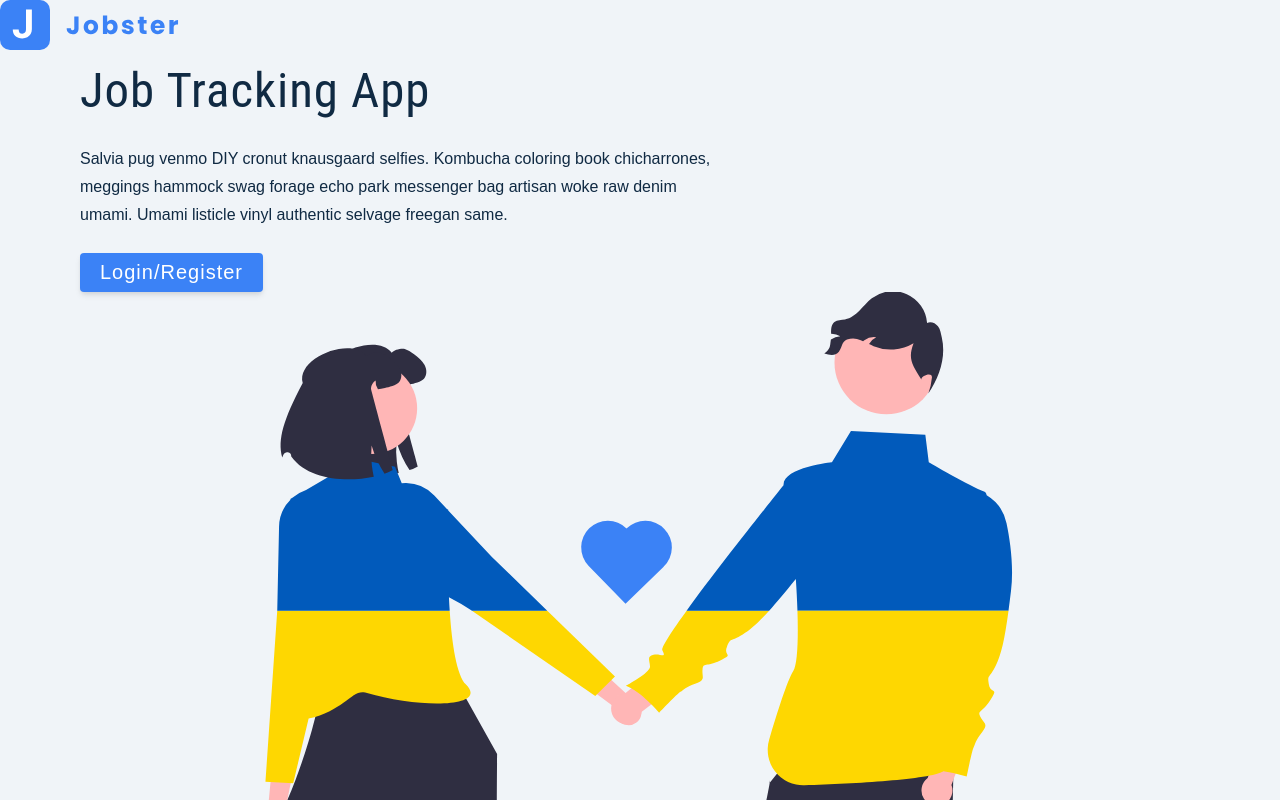
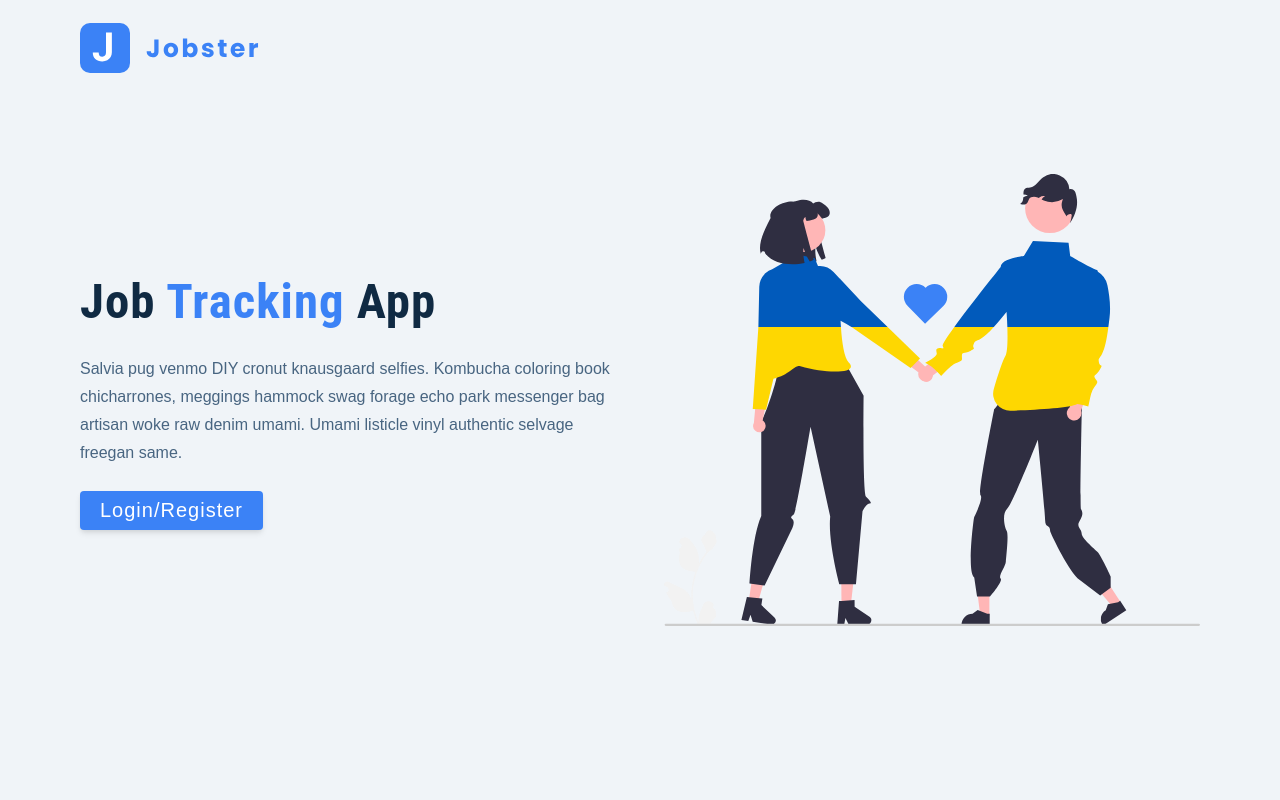
Before and after one commit to arjunthumbayil/redux_toolkit_jobster, a React (Create React App) app: page / in a window 1280 px wide. Shown: the top 800 px of the page. Built offline with nearby package versions, Linux system fonts and the light colour scheme.

Commit message:
487. Style Landing Page

```diff
--- a/src/pages/Landing.js
+++ b/src/pages/Landing.js
@@ -5,6 +5,7 @@
 
 const Landing = () => {
   return (
+    <Wrapper>
       <main>
         <nav>
           <img src={logo} alt="jobster logo" className="logo" />
@@ -17,16 +18,55 @@
             </h1>
             <p>
               Salvia pug venmo DIY cronut knausgaard selfies. Kombucha coloring
-            book chicharrones, meggings hammock swag forage echo park messenger
-            bag artisan woke raw denim umami. Umami listicle vinyl authentic
-            selvage freegan same.
+              book chicharrones, meggings hammock swag forage echo park
+              messenger bag artisan woke raw denim umami. Umami listicle vinyl
+              authentic selvage freegan same.
             </p>
             <button className="btn btn-hero">Login/Register</button>
           </div>
           <img src={main} alt="job hunt" className="img main-img" />
         </div>
       </main>
+    </Wrapper>
   );
 };
 
+const Wrapper = styled.main`
+  nav {
+    width: var(--fluid-width);
+    max-width: var(--max-width);
+    margin: 0 auto;
+    height: var(--nav-height);
+    display: flex;
+    align-items: center;
+  }
+  .page {
+    min-height: calc(100vh - var(--nav-height));
+    display: grid;
+    align-items: center;
+    margin-top: -3rem;
+  }
+  h1 {
+    font-weight: 700;
+    span {
+      color: var(--primary-500);
+    }
+  }
+  p {
+    color: var(--grey-600);
+  }
+  .main-img {
+    display: none;
+  }
+  @media (min-width: 992px) {
+    .page {
+      grid-template-columns: 1fr 1fr;
+      column-gap: 3rem;
+    }
+    .main-img {
+      display: block;
+    }
+  }
+`;
+
 export default Landing;
```
Lines whose indentation alone changed are shown as unchanged.
